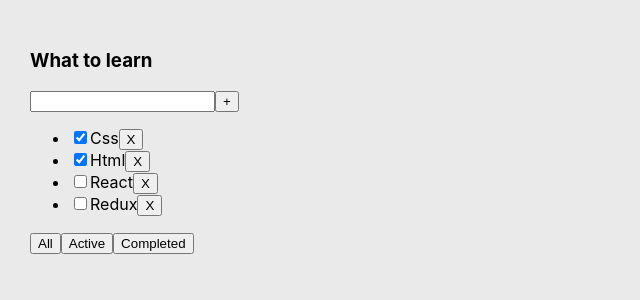
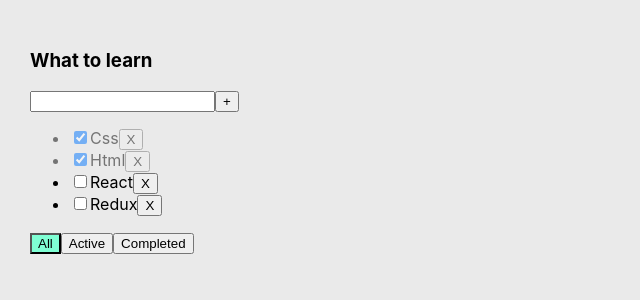
Before and after one commit to onemore8762/TodoList, a React (Create React App) app: page / in a window 1280 px wide. Shown: the top 300 px of the page, without its empty margins (0-640 px from the left). Built offline with nearby package versions, Linux system fonts and the light colour scheme.

Commit message:
Create callback addTask, logic input, changeStatus tasks, error input v. 0.03-0.04

```diff
--- a/package.json
+++ b/package.json
@@ -10,6 +10,7 @@
     "@types/node": "^16.7.13",
     "@types/react": "^18.0.0",
     "@types/react-dom": "^18.0.0",
+    "@types/uuid": "^8.3.4",
     "eslint": "8.22.0",
     "react": "^18.2.0",
     "react-dom": "^18.2.0",
--- a/src/App.tsx
+++ b/src/App.tsx
@@ -1,42 +1,64 @@
 import React, {useState} from 'react';
 import './App.css';
 import {TaskType, Todolist} from "./components/Todolist";
+import {v1} from "uuid";
 
 
 export type FilterValuesType = 'all' | 'completed' | 'active'
 
 
-export const App = () =>  {
+export const App = () => {
 
     const [tasks, setTasks] = useState<TaskType[]>([
-        {id: 1, title: 'Css', isDone: true},
-        {id: 2, title: 'Html', isDone: true},
-        {id: 3, title: 'React', isDone: false},
-        {id: 4, title: 'Redux', isDone: false}
+        {id: v1(), title: 'Css', isDone: true},
+        {id: v1(), title: 'Html', isDone: true},
+        {id: v1(), title: 'React', isDone: false},
+        {id: v1(), title: 'Redux', isDone: false}
     ])
     const [filter, setFilter] = useState<FilterValuesType>('all')
 
-    const removeTask = (id: number) => {
-        setTasks(tasks.filter(el => el.id !== id))
+    const removeTask = (taskId: string) => {
+        setTasks(tasks.filter(el => el.id !== taskId))
     }
 
-    const changeFilter = (value: FilterValuesType) =>{
+    const addTask = (title: string) => {
+        let newTask = {
+            id: v1(),
+            title: title,
+            isDone: false
+        }
+        setTasks([newTask, ...tasks])
+    }
+
+    const changeStatus = (taskId: string, isDone: boolean) => {
+        setTasks(tasks.map(el => el.id === taskId ? {...el, isDone: isDone} : el))
+    }
+
+    const changeFilter = (value: FilterValuesType) => {
         setFilter(value)
     }
 
     let tasksForTodolist = tasks
 
-    if(filter === 'completed') {
+    if (filter === 'completed') {
         tasksForTodolist = tasks.filter(t => t.isDone)
     }
-    if(filter === 'active') {
+    if (filter === 'active') {
         tasksForTodolist = tasks.filter(t => !t.isDone)
     }
-
+    console.log(tasks)
 
     return (
         <div className="App">
-            <Todolist title={'What to learn'} tasks={tasksForTodolist} removeTask={removeTask} changeFilter={changeFilter}/>
+            <Todolist
+                title={'What to learn'}
+                filter={filter}
+                addTask={addTask}
+                tasks={tasksForTodolist}
+                removeTask={removeTask}
+                changeFilter={changeFilter}
+                changeStatus={changeStatus}
+            />
         </div>
     );
 }
--- /dev/null
+++ b/src/components/Todolist.module.css
@@ -0,0 +1,16 @@
+.error {
+    border: red 1px solid;
+}
+
+.errorMessage {
+    color: red;
+}
+
+.activeFilter {
+    background-color: aquamarine;
+}
+
+
+.isDone {
+    opacity: 0.5;
+}
--- a/src/components/Todolist.tsx
+++ b/src/components/Todolist.tsx
@@ -1,43 +1,90 @@
-import React from "react";
+import React, {ChangeEvent, KeyboardEvent, useState} from "react";
 import {FilterValuesType} from "../App";
+import s from './Todolist.module.css'
 
 type PropsType = {
     title: string
     tasks: TaskType[]
-    removeTask: (id: number) => void
+    filter: FilterValuesType
+    removeTask: (taskId: string) => void
     changeFilter: (value: FilterValuesType) => void
+    addTask: (title: string) => void
+    changeStatus: (taskId: string, isDone: boolean) => void
 }
 
 export type TaskType = {
-    id: number
+    id: string
     title: string
     isDone: boolean
 }
 
 export const Todolist = (props: PropsType) => {
+    const [title, setTitle] = useState('')
+    const [error, setError] = useState<string | null>(null)
+
+    const onChangeHandler = (e: ChangeEvent<HTMLInputElement>) => {
+        setTitle(e.currentTarget.value)
+        error && setError(null)
+    }
+    const onKeyDownHandler = (e: KeyboardEvent<HTMLInputElement>) => {
+        if (e.key === 'Enter') {
+            addTask()
+        }
+    }
+    const addTask = () => {
+        if (title.trim()) {
+            props.addTask(title.trim())
+            setTitle('')
+        } else {
+            setError('Field is required')
+        }
+    }
+    const onAllClickHandler = () => props.changeFilter('all')
+    const onActiveClickHandler = () => props.changeFilter('active')
+    const onCompletedClickHandler = () => props.changeFilter('completed')
+
+
     return (
         <div>
             <h3>{props.title}</h3>
             <div>
-                <input/>
-                <button>+</button>
+                <input value={title}
+                       onChange={onChangeHandler}
+                       onKeyDown={onKeyDownHandler}
+                       className={error ? s.error : ''}/>
+                <button onClick={addTask}>+</button>
+                {error && <div className={s.errorMessage}>Field is required</div>}
             </div>
             <ul>
                 {
                     props.tasks.map(t => {
+                        const onRemoveHandler = () => props.removeTask(t.id)
+                        const onChangeHandler = (e: ChangeEvent<HTMLInputElement>) => {
+                            props.changeStatus(t.id, e.currentTarget.checked)
+                        }
+
+
                         return (
-                                <li key={t.id}><input type="checkbox" checked={t.isDone}/>
-                                    <span>{t.title}</span>
-                                    <button onClick={()=> props.removeTask(t.id)}>X</button>
-                                </li>
+                            <li key={t.id} className={t.isDone ? s.isDone : ''}>
+                                <input type="checkbox"
+                                       onChange={onChangeHandler}
+                                       checked={t.isDone}/>
+                                <span>{t.title}</span>
+                                <button onClick={onRemoveHandler}>X</button>
+                            </li>
                         )
                     })
                 }
             </ul>
             <div>
-                <button onClick={() => props.changeFilter('all')}>All</button>
-                <button onClick={() => props.changeFilter('active')}>Active</button>
-                <button onClick={() => props.changeFilter('completed')}>Completed</button>
+                <button className={props.filter === 'all' ? s.activeFilter : ''} onClick={onAllClickHandler}>All
+                </button>
+                <button className={props.filter === 'active' ? s.activeFilter : ''}
+                        onClick={onActiveClickHandler}>Active
+                </button>
+                <button className={props.filter === 'completed' ? s.activeFilter : ''}
+                        onClick={onCompletedClickHandler}>Completed
+                </button>
             </div>
         </div>
     )
```
Also changed, not shown: src/App.css (+4 -4 lines).
